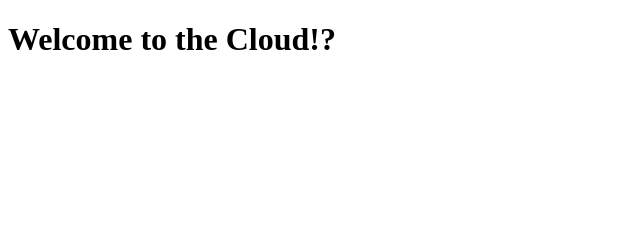
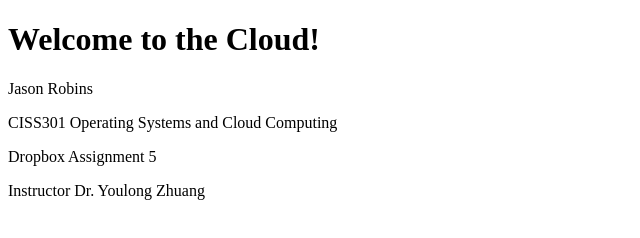
Before and after one commit to Jasonis333/index.html, a plain HTML site: page index.html in a window 1280 px wide. Shown: the whole page, without its empty margins (0-640 px from the left). Drawn offline with Linux system fonts and the light colour scheme.

Commit message:
Update index.html

```diff
--- a/index.html
+++ b/index.html
@@ -5,6 +5,10 @@
     <title>My Website</title>
   </head>
   <body>
-    <h1> Welcome to the Cloud!? </h1>
+    <h1> Welcome to the Cloud! </h1>
+    <p>Jason Robins</p>
+    <p>CISS301 Operating Systems and Cloud Computing</p>
+    <p>Dropbox Assignment 5</p>
+    <p>Instructor Dr. Youlong Zhuang</p>
   </body>
 </html>
```
